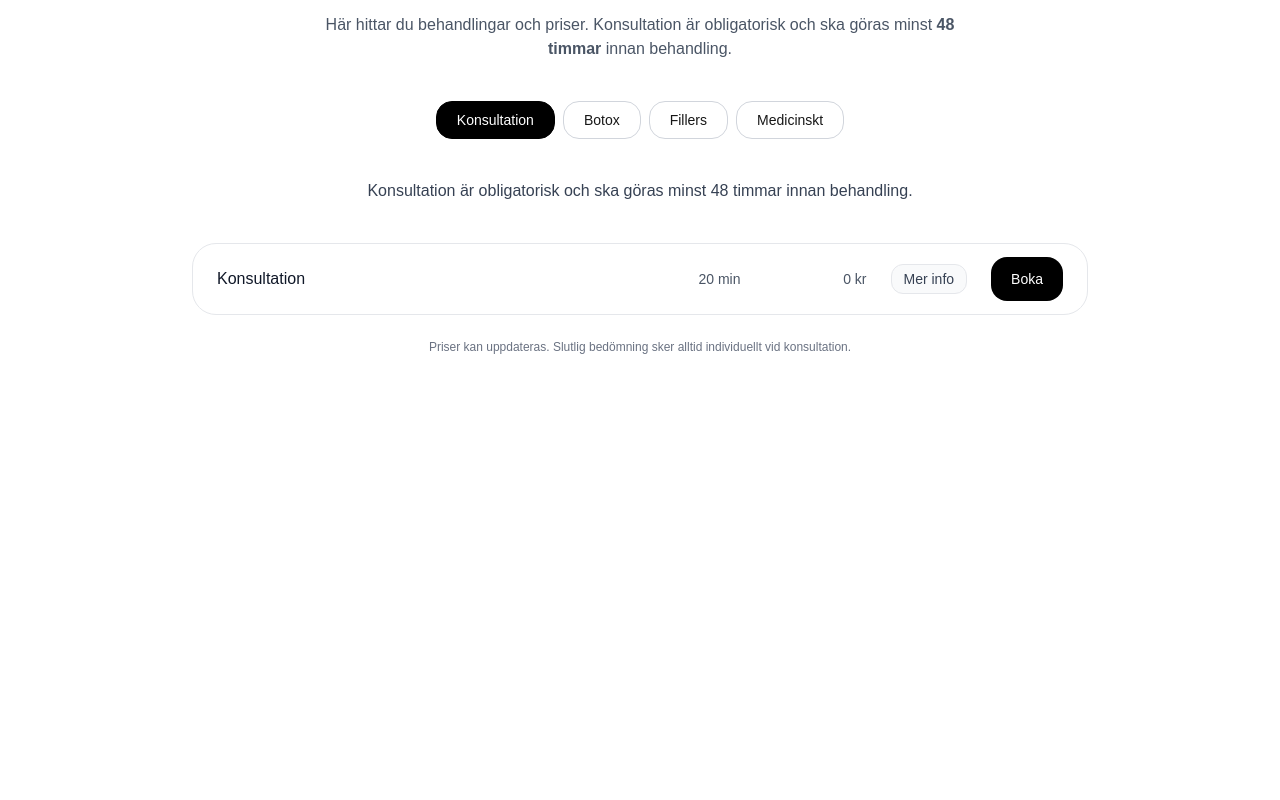
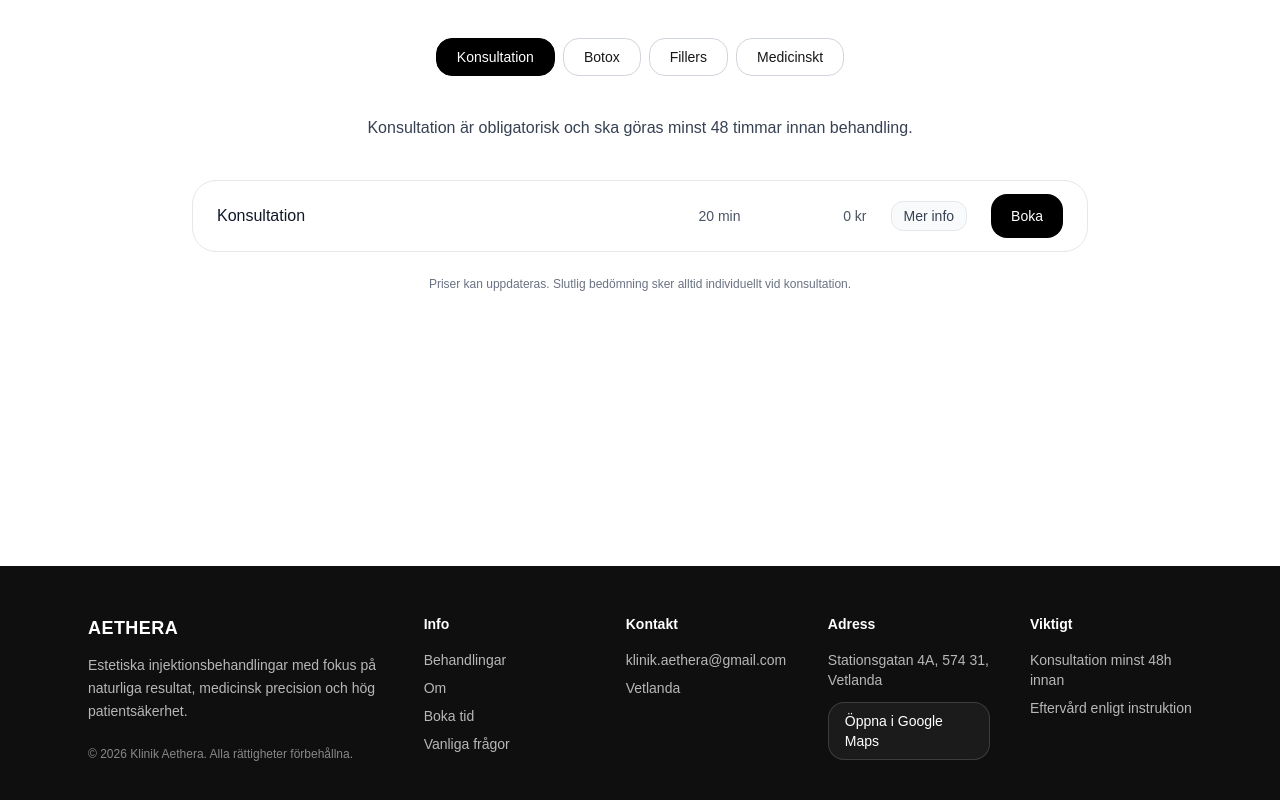
Before and after one commit to shahab0793378659-collab/aethera-website, a Next.js app in the folder aethera/: page /behandlingar in a window 1280 px wide. Shown: the part 234-1034 px from the top of the page. Before the commit the page ends 863 px from the top, so only its background shows below. Built offline with nearby package versions, Linux system fonts and the light colour scheme.

Commit message:
move black footer to all pages and add address with google maps

```diff
--- a/aethera/app/layout.tsx
+++ b/aethera/app/layout.tsx
@@ -1,7 +1,7 @@
 import type { Metadata } from "next";
 import "./globals.css";
 import Navbar from "@/components/Navbar";
-import TopInfoBar from "@/components/TopInfoBar";
+import SiteFooter from "@/components/SiteFooter";
 
 export const metadata: Metadata = {
   metadataBase: new URL("https://klinikaethera.se"),
@@ -49,13 +49,6 @@ export const metadata: Metadata = {
   robots: {
     index: true,
     follow: true,
-    googleBot: {
-      index: true,
-      follow: true,
-      "max-image-preview": "large",
-      "max-video-preview": -1,
-      "max-snippet": -1,
-    },
   },
 };
 
@@ -106,8 +99,8 @@ export default function RootLayout({
           dangerouslySetInnerHTML={{ __html: JSON.stringify(clinicJsonLd) }}
         />
         <Navbar />
-        <TopInfoBar />
         {children}
+        <SiteFooter />
       </body>
     </html>
   );
--- a/aethera/app/page.tsx
+++ b/aethera/app/page.tsx
@@ -564,63 +564,6 @@ export default function Home() {
           </div>
         </section>
 
-        {/* FOOTER */}
-        <footer className="bg-[#0F0F0F] py-12 text-white">
-          <div className="mx-auto max-w-6xl px-6">
-            <div className="flex flex-col gap-10 md:flex-row md:items-start md:justify-between">
-              <div>
-                <p className="text-lg font-semibold tracking-wide">AETHERA</p>
-                <p className="mt-3 max-w-sm text-sm text-white/70">
-                  Estetiska injektionsbehandlingar med fokus på naturliga resultat
-                  och hög patientsäkerhet.
-                </p>
-                <p className="mt-6 text-xs text-white/50">
-                  © {new Date().getFullYear()} Klinik Aethera. Alla rättigheter
-                  förbehållna.
-                </p>
-              </div>
-
-              <div className="grid grid-cols-2 gap-10 text-sm md:grid-cols-3">
-                <div>
-                  <p className="font-semibold">Info</p>
-                  <ul className="mt-4 space-y-2 text-white/70">
-                    <li>
-                      <a href="#behandlingar" className="hover:text-white">
-                        Behandlingar
-                      </a>
-                    </li>
-                    <li>
-                      <a href="/om" className="hover:text-white">
-                        Om
-                      </a>
-                    </li>
-                    <li>
-                      <a href="#boka" className="hover:text-white">
-                        Boka tid
-                      </a>
-                    </li>
-                  </ul>
-                </div>
-
-                <div>
-                  <p className="font-semibold">Kontakt</p>
-                  <ul className="mt-4 space-y-2 text-white/70">
-                    <li>klinik.aethera@gmail.com</li>
-                    <li>Vetlanda</li>
-                  </ul>
-                </div>
-
-                <div>
-                  <p className="font-semibold">Viktigt</p>
-                  <ul className="mt-4 space-y-2 text-white/70">
-                    <li>Konsultation minst 48h innan</li>
-                    <li>Eftervård enligt instruktion</li>
-                  </ul>
-                </div>
-              </div>
-            </div>
-          </div>
-        </footer>
       </main>
     </>
   );
--- /dev/null
+++ b/aethera/components/SiteFooter.tsx
@@ -0,0 +1,88 @@
+export default function SiteFooter() {
+  return (
+    <footer className="bg-[#0F0F0F] py-12 text-white">
+      <div className="mx-auto max-w-6xl px-6">
+        <div className="flex flex-col gap-10 md:flex-row md:items-start md:justify-between">
+          <div>
+            <p className="text-lg font-semibold tracking-wide">AETHERA</p>
+            <p className="mt-3 max-w-sm text-sm leading-relaxed text-white/70">
+              Estetiska injektionsbehandlingar med fokus på naturliga resultat,
+              medicinsk precision och hög patientsäkerhet.
+            </p>
+            <p className="mt-6 text-xs text-white/50">
+              © {new Date().getFullYear()} Klinik Aethera. Alla rättigheter
+              förbehållna.
+            </p>
+          </div>
+
+          <div className="grid grid-cols-1 gap-10 text-sm sm:grid-cols-2 md:grid-cols-4">
+            <div>
+              <p className="font-semibold">Info</p>
+              <ul className="mt-4 space-y-2 text-white/70">
+                <li>
+                  <a href="/behandlingar" className="hover:text-white">
+                    Behandlingar
+                  </a>
+                </li>
+                <li>
+                  <a href="/om" className="hover:text-white">
+                    Om
+                  </a>
+                </li>
+                <li>
+                  <a href="/#boka" className="hover:text-white">
+                    Boka tid
+                  </a>
+                </li>
+                <li>
+                  <a href="/vanliga-fragor" className="hover:text-white">
+                    Vanliga frågor
+                  </a>
+                </li>
+              </ul>
+            </div>
+
+            <div>
+              <p className="font-semibold">Kontakt</p>
+              <ul className="mt-4 space-y-2 text-white/70">
+                <li>
+                  <a
+                    href="mailto:klinik.aethera@gmail.com"
+                    className="hover:text-white"
+                  >
+                    klinik.aethera@gmail.com
+                  </a>
+                </li>
+                <li>Vetlanda</li>
+              </ul>
+            </div>
+
+            <div>
+              <p className="font-semibold">Adress</p>
+              <div className="mt-4 space-y-3 text-white/70">
+                <p>Stationsgatan 4A, 574 31, Vetlanda</p>
+
+                <a
+                  href="https://www.google.com/maps/search/?api=1&query=Stationsgatan+4A+574+31+Vetlanda"
+                  target="_blank"
+                  rel="noopener noreferrer"
+                  className="inline-flex rounded-2xl border border-white/15 bg-white/5 px-4 py-2 text-sm font-medium text-white transition hover:bg-white/10"
+                >
+                  Öppna i Google Maps
+                </a>
+              </div>
+            </div>
+
+            <div>
+              <p className="font-semibold">Viktigt</p>
+              <ul className="mt-4 space-y-2 text-white/70">
+                <li>Konsultation minst 48h innan</li>
+                <li>Eftervård enligt instruktion</li>
+              </ul>
+            </div>
+          </div>
+        </div>
+      </div>
+    </footer>
+  );
+}
```
